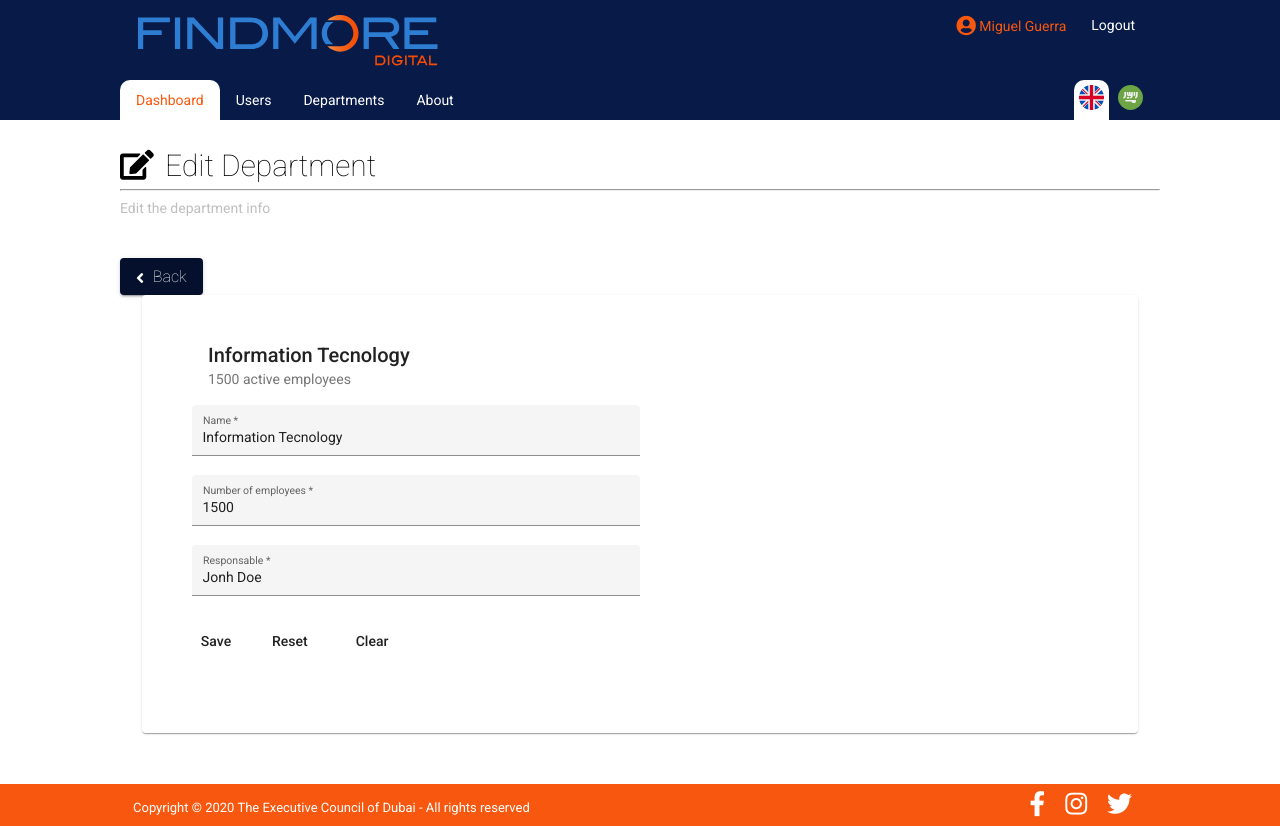
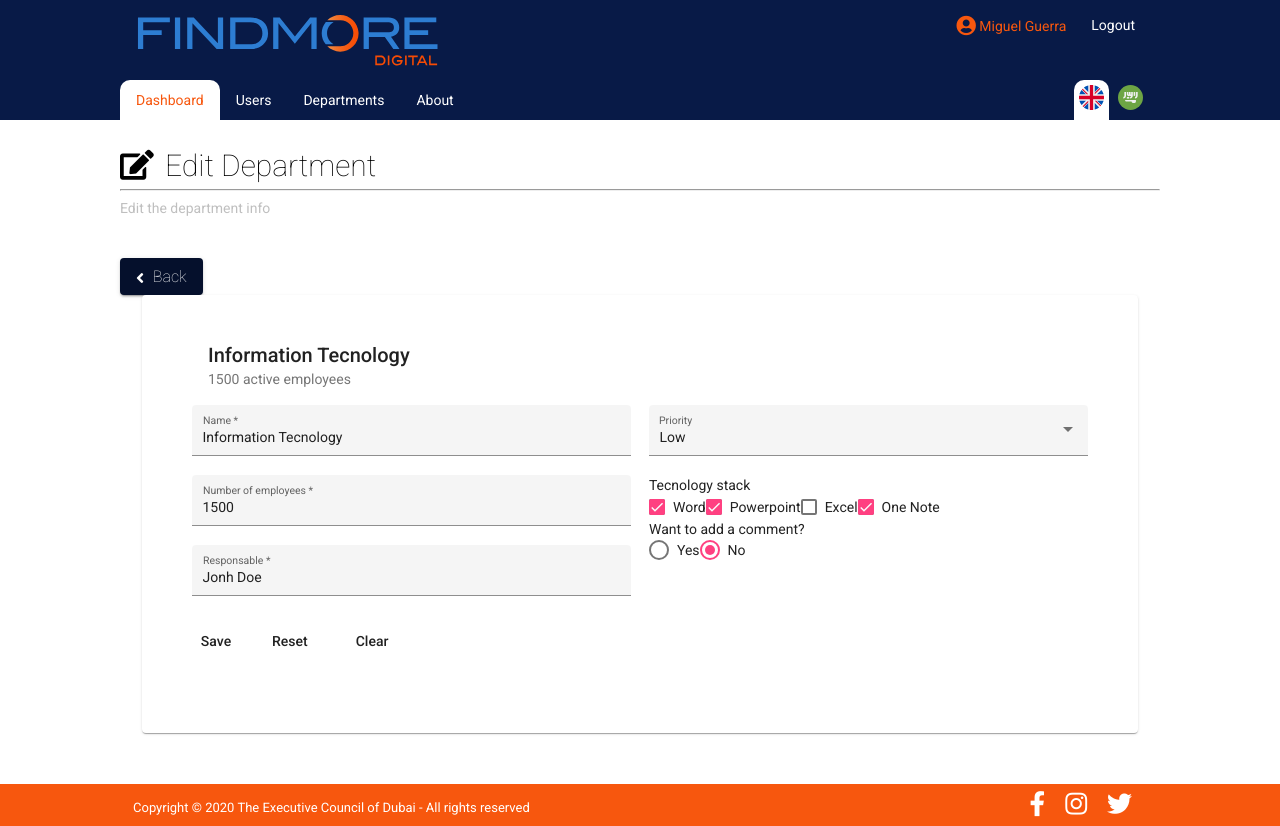
Before and after one commit to MiguelGuerra/users-crud-app, an Angular app: page /editDepartment/1 in a window 1280 px wide. Built offline with nearby package versions, Linux system fonts and the light colour scheme; what ngx-echarts would draw is missing.

Commit message:
Departments list component - Added checkboxes, radio and select logic and UI

```diff
--- a/src/app/app.module.ts
+++ b/src/app/app.module.ts
@@ -12,6 +12,8 @@ import { MatPaginatorModule } from '@angular/material/paginator';
 import { MatSortModule } from '@angular/material/sort';
 import { MatDialogModule } from '@angular/material/dialog';
 import { MatSelectModule } from '@angular/material/select';
+import { MatCheckboxModule } from '@angular/material/checkbox';
+import { MatRadioModule } from '@angular/material/radio';
 
 import { NgxEchartsModule } from 'ngx-echarts';
 
@@ -76,7 +78,9 @@ import { EditDepartmentComponent } from './components/edit-department/edit-depar
     NgxEchartsModule.forRoot({
       echarts: () => import('echarts')
     }),
-    MatSelectModule
+    MatSelectModule,
+    MatCheckboxModule,
+    MatRadioModule
   ],
   providers: [],
   bootstrap: [AppComponent]
--- a/src/app/components/edit-department/edit-department.component.html
+++ b/src/app/components/edit-department/edit-department.component.html
@@ -4,14 +4,14 @@
     <app-back-button></app-back-button>
 </div>
 <mat-card class="user-card">
-    <mat-card-header>
+    <mat-card-header style="margin: 0 !important;">
         <mat-card-title>{{departmentSelected.name}}</mat-card-title>
         <mat-card-subtitle>{{departmentSelected.numberOfEmployees}} active employees</mat-card-subtitle>
     </mat-card-header>
     <mat-card-content>
         <form (ngSubmit)="onSubmit(editDepartmentForm)" #editDepartmentForm="ngForm">
             <div class="info-section">
-                <div class="right-side">
+                <div class="left-side">
                     <div class="example-container">
                         <mat-form-field appearance="fill">
                             <mat-label>Name</mat-label>
@@ -34,8 +34,44 @@
                         </mat-form-field>
                     </div>
                 </div>
-                <div class="left-side">
-
+                <div class="right-side">
+                    <div class="example-container">
+                        <mat-form-field appearance="fill">
+                            <mat-label>Priority</mat-label>
+                            <mat-select [(ngModel)]="departmentNewInfo.priority" name="departmentNewInfo.priority">
+                                <mat-option *ngFor="let priority of priorityOptions" [value]="priority" name="priority">
+                                    {{priority}}
+                                </mat-option>
+                            </mat-select>
+                        </mat-form-field>
+                    </div>
+                    <div class="example-container">
+                        <section class="example-section">
+                            <mat-label>Tecnology stack</mat-label>
+                            <br>
+                            <mat-checkbox *ngFor="let tecnologyOption of tecnologiesOptions" name="tecnologyOption"
+                                (changed)="selectTecnologyOption(tecnologyOption)"
+                                [checked]="departmentNewInfo.tecnologiesOptions.includes(tecnologyOption) ? true : false">
+                                {{tecnologyOption}}
+                            </mat-checkbox>
+                        </section>
+                    </div>
+                    <div class="example-container">
+                        <section class="example-section">
+                            <mat-label>Want to add a comment?</mat-label>
+                            <br>
+                            <mat-radio-group [(ngModel)]="commentController" name="commentController">
+                                <mat-radio-button class="example-margin" value="yes">Yes</mat-radio-button>
+                                <mat-radio-button class="example-margin" value="no">No</mat-radio-button>
+                            </mat-radio-group>
+                        </section>
+                    </div>
+                </div>
+                <div *ngIf="commentController == 'yes'">
+                    <mat-form-field class="example-full-width">
+                        <mat-label>Leave a comment</mat-label>
+                        <textarea matInput placeholder=""></textarea>
+                    </mat-form-field>
                 </div>
             </div>
             <mat-card-actions>
--- a/src/app/components/edit-department/edit-department.component.scss
+++ b/src/app/components/edit-department/edit-department.component.scss
@@ -1,15 +1,8 @@
 @import '../../../assets/scss/variables.scss';
+
 
 .container {
     padding-top: 20px;
-    .right-side {
-        width: 50%;
-        display: inline-block;
-    }
-    .left-side {
-        width: 50%;
-        display: inline-block;
-    }
     button {
         background-color: $color3;
         color: white;
@@ -52,7 +45,18 @@
     }
     .info-section {
         display: inline-block;
-        width: 50%;
+        width: 100%;
+        .right-side {
+            width: 49%;
+            display: inline-block;
+            vertical-align: top;
+        }
+        .left-side {
+            width: 49%;
+            margin-right: 2%;
+            display: inline-block;
+            vertical-align: top;
+        }
         mat-form-field {
             width: 100%;
         }
--- a/src/app/components/edit-department/edit-department.component.ts
+++ b/src/app/components/edit-department/edit-department.component.ts
@@ -26,15 +26,33 @@ export class EditDepartmentComponent implements OnInit {
   departmentSelected: Department;
   departmentId;
 
+  //initial info of department to check if info was changed on submit
+  departmentInitialInfoReceived: Department;
+
   //new info to update selected department
   departmentNewInfo = {
     name: '',
     numberOfEmployees: null,
-    responsable: ''
+    responsable: '',
+    priority: '',
+    tecnologiesOptions: [],
+    teams: {
+      topLevel: '',
+      lowLevel: ''
+    }
   };
 
-  //initial info of department to check if info was changed on submit
-  departmentInitialInfoReceived: Department;
+  //for the drpdown options
+  priorityOptions: string[] = ['Low', 'Medium', 'High'];
+  //for the checkboxes
+  tecnologiesOptions: string[] = ['Word', 'Powerpoint', 'Excel', 'One Note'];
+
+  //for the checkboxes
+  checked = false;
+  indeterminate = false;
+
+  //for the radio button
+  commentController: 'yes' | 'no' = 'no';
 
   constructor(
     private activatedRoute: ActivatedRoute,
@@ -51,9 +69,12 @@ export class EditDepartmentComponent implements OnInit {
     this.departmentSelected = selectedDepartment;
 
     //replicate selected department info to new department
-    this.departmentNewInfo.name= this.departmentSelected.name;
-    this.departmentNewInfo.numberOfEmployees= this.departmentSelected.numberOfEmployees;
-    this.departmentNewInfo.responsable= this.departmentSelected.responsable;
+    this.departmentNewInfo.name = this.departmentSelected.name;
+    this.departmentNewInfo.numberOfEmployees = this.departmentSelected.numberOfEmployees;
+    this.departmentNewInfo.responsable = this.departmentSelected.responsable;
+    this.departmentNewInfo.priority = this.departmentSelected.priority;
+    this.departmentNewInfo.tecnologiesOptions = this.departmentSelected.tecnologiesOptions;
+
 
     this.updateLanguage(this.headerService.getLanguage());
     this.headerService.language$.subscribe(language => {
@@ -63,7 +84,7 @@ export class EditDepartmentComponent implements OnInit {
     //know the user type from login
     this.userType = this.headerService.getUserType()
 
-
+    //check if info was changed from intial data
     this.departmentInitialInfoReceived = JSON.parse(JSON.stringify(this.departmentNewInfo));
   }
 
@@ -76,12 +97,13 @@ export class EditDepartmentComponent implements OnInit {
     this.infoTitle = this.displayNames.infoTitle;
     this.iconTitle = this.displayNames.iconTitle;
   }
-   //for template-driven form
-   onSubmit(form: NgForm) {
-    let wasInfoChanged = JSON.stringify(this.departmentNewInfo)  === JSON.stringify(this.departmentInitialInfoReceived) ? false : true;
 
-    if(wasInfoChanged){
-      if(form.invalid) {
+  //for template-driven form
+  onSubmit(form: NgForm) {
+    let wasInfoChanged = JSON.stringify(this.departmentNewInfo) === JSON.stringify(this.departmentInitialInfoReceived) ? false : true;
+
+    if (wasInfoChanged) {
+      if (form.invalid) {
         alert("Invalid Inputs");
       } else {
         this.updateDepartmentInfo();
@@ -101,15 +123,33 @@ export class EditDepartmentComponent implements OnInit {
     this.router.navigateByUrl('/departments');
   }
 
-  resetForm(){
+  resetForm() {
     this.departmentNewInfo.name = this.departmentSelected.name;
     this.departmentNewInfo.numberOfEmployees = this.departmentSelected.numberOfEmployees;
     this.departmentNewInfo.responsable = this.departmentSelected.responsable;
+    this.departmentNewInfo.priority = this.departmentSelected.priority;
+    this.departmentNewInfo.tecnologiesOptions = this.departmentSelected.tecnologiesOptions;
   }
 
   clearForm() {
     this.departmentNewInfo.name = '';
     this.departmentNewInfo.numberOfEmployees = '';
     this.departmentNewInfo.responsable = '';
+    this.departmentNewInfo.priority = '';
+    this.departmentNewInfo.tecnologiesOptions = [];
+  }
+
+  selectTecnologyOption(option: string) {
+    //check if elemente already exists on array
+    if (this.departmentNewInfo.tecnologiesOptions.includes(option)) {
+      //remove the option to array
+      const index = this.departmentNewInfo.tecnologiesOptions.indexOf(option, 0);
+      if (index > -1) {
+        this.departmentNewInfo.tecnologiesOptions.splice(index, 1);
+      }
+    } else {
+      //add the option to array
+      this.departmentNewInfo.tecnologiesOptions.push(option);
+    }
   }
 }
--- a/src/app/models/department.model.ts
+++ b/src/app/models/department.model.ts
@@ -3,4 +3,7 @@ export class Department {
     name: string;
     numberOfEmployees: number;
     responsable: string;
+    priority: string;
+    tecnologiesOptions: string[];
+    teams: {topLevel: string, lowLevel: string};
 }
--- a/src/app/services/main.service.ts
+++ b/src/app/services/main.service.ts
@@ -12,73 +12,145 @@ export class MainService implements OnInit {
       id: 1,
       name: 'Information Tecnology',
       numberOfEmployees: 1500,
-      responsable: 'Jonh Doe'
+      responsable: 'Jonh Doe',
+      priority: 'Low',
+      tecnologiesOptions: ['Powerpoint', 'One Note', 'Word'],
+      teams: {
+        topLevel: 'Team 1',
+        lowLevel: ' Team 2'
+      }
     },
     {
       id: 2,
       name: 'Human Resources',
       numberOfEmployees: 65,
-      responsable: 'Jonh Doe'
+      responsable: 'Jonh Doe',
+      priority: 'Low',
+      tecnologiesOptions: ['Excel', 'One Note'],
+      teams: {
+        topLevel: 'Team 1',
+        lowLevel: ' Team 2'
+      }
     },
     {
       id: 3,
       name: 'Information Tecnology',
       numberOfEmployees: 175,
-      responsable: 'Jonh Doe'
+      responsable: 'Jonh Doe',
+      priority: 'High',
+      tecnologiesOptions: ['Powerpoint', 'One Note', 'Word', 'Excel'],
+      teams: {
+        topLevel: 'Team 1',
+        lowLevel: ' Team 2'
+      }
     },
     {
       id: 4,
       name: 'Human Resources',
       numberOfEmployees: 53,
-      responsable: 'Jonh Doe'
+      responsable: 'Jonh Doe',
+      priority: 'High',
+      tecnologiesOptions: ['Powerpoint', 'One Note'],
+      teams: {
+        topLevel: 'Team 1',
+        lowLevel: ' Team 2'
+      }
     },
     {
       id: 5,
       name: 'Information Tecnology',
       numberOfEmployees: 5,
-      responsable: 'Jonh Doe'
+      responsable: 'Jonh Doe',
+      priority: 'High',
+      tecnologiesOptions: ['Powerpoint', 'One Note'],
+      teams: {
+        topLevel: 'Team 1',
+        lowLevel: ' Team 2'
+      }
     },
     {
       id: 6,
       name: 'Human Resources',
       numberOfEmployees: 54,
-      responsable: 'Jonh Doe'
+      responsable: 'Jonh Doe',
+      priority: 'Medium',
+      tecnologiesOptions: ['Powerpoint', 'One Note'],
+      teams: {
+        topLevel: 'Team 1',
+        lowLevel: ' Team 2'
+      }
     },
     {
       id: 7,
       name: 'Information Tecnology',
       numberOfEmployees: 1445,
-      responsable: 'Jonh Doe'
+      responsable: 'Jonh Doe',
+      priority: 'Low',
+      tecnologiesOptions: ['Powerpoint', 'One Note'],
+      teams: {
+        topLevel: 'Team 1',
+        lowLevel: ' Team 2'
+      }
     },
     {
       id: 8,
       name: 'Human Resources',
       numberOfEmployees: 5876,
-      responsable: 'Jonh Doe'
+      responsable: 'Jonh Doe',
+      priority: 'High',
+      tecnologiesOptions: ['Powerpoint', 'One Note'],
+      teams: {
+        topLevel: 'Team 1',
+        lowLevel: ' Team 2'
+      }
     },
     {
       id: 9,
       name: 'Information Tecnology',
       numberOfEmployees: 15,
-      responsable: 'Jonh Doe'
+      responsable: 'Jonh Doe',
+      priority: 'Medium',
+      tecnologiesOptions: ['Powerpoint', 'One Note'],
+      teams: {
+        topLevel: 'Team 1',
+        lowLevel: ' Team 2'
+      }
     },
     {
       id: 10,
       name: 'Human Resources',
       numberOfEmployees: 5,
-      responsable: 'Jonh Doe'
+      responsable: 'Jonh Doe',
+      priority: 'Low',
+      tecnologiesOptions: ['Powerpoint', 'One Note', 'Word'],
+      teams: {
+        topLevel: 'Team 1',
+        lowLevel: ' Team 2'
+      }
     },
     {
       id: 11,
       name: 'Information Tecnology',
       numberOfEmployees: 15,
-      responsable: 'Jonh Doe'
+      responsable: 'Jonh Doe',
+      priority: 'Low',
+      tecnologiesOptions: ['Powerpoint', 'One Note'],
+      teams: {
+        topLevel: 'Team 1',
+        lowLevel: ' Team 2'
+      }
     },
     {
       id: 12,
       name: 'Human Resources',
       numberOfEmployees: 5,
-      responsable: 'Jonh Doe'
+      responsable: 'Jonh Doe',
+      priority: 'Low',
+      tecnologiesOptions: ['Powerpoint', 'One Note', 'Word'],
+      teams: {
+        topLevel: 'Team 1',
+        lowLevel: ' Team 2'
+      }
     }
   ]
 
@@ -228,7 +300,13 @@ export class MainService implements OnInit {
       id: newId,
       name: name,
       numberOfEmployees: numberOfEmployees,
-      responsable: responsable
+      responsable: responsable,
+      priority: 'Low',
+      tecnologiesOptions: ['HR', 'IT', 'Arts'],
+      teams: {
+        topLevel: 'Team 1',
+        lowLevel: ' Team 2'
+      }
     }
     this.departmentsList.push(createdDepartment);
   }
```
